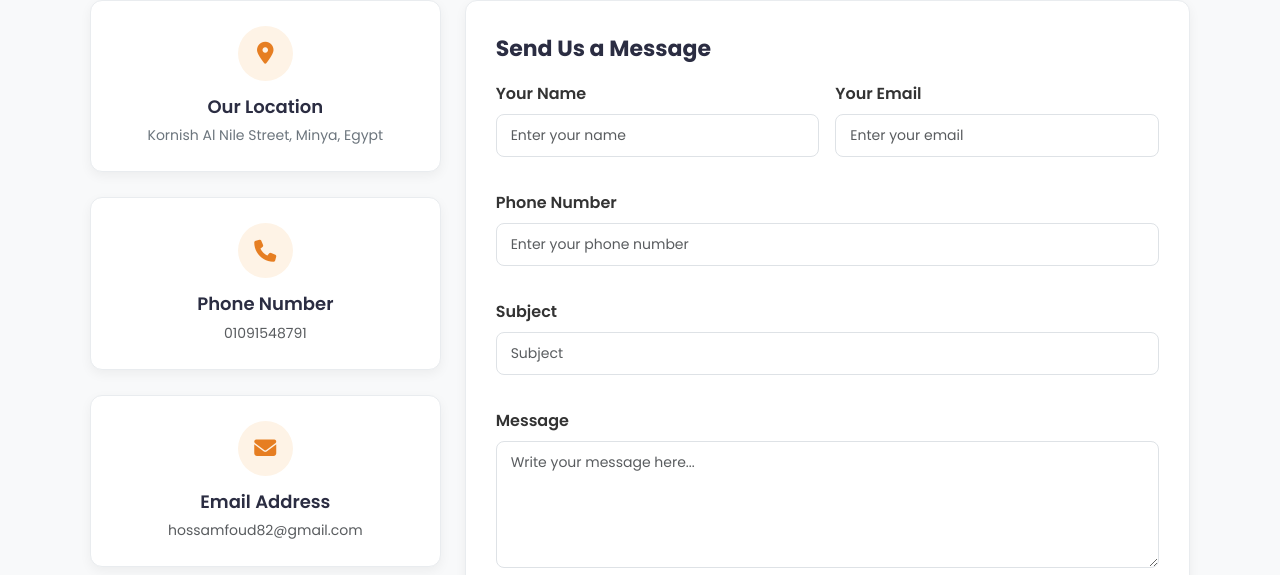
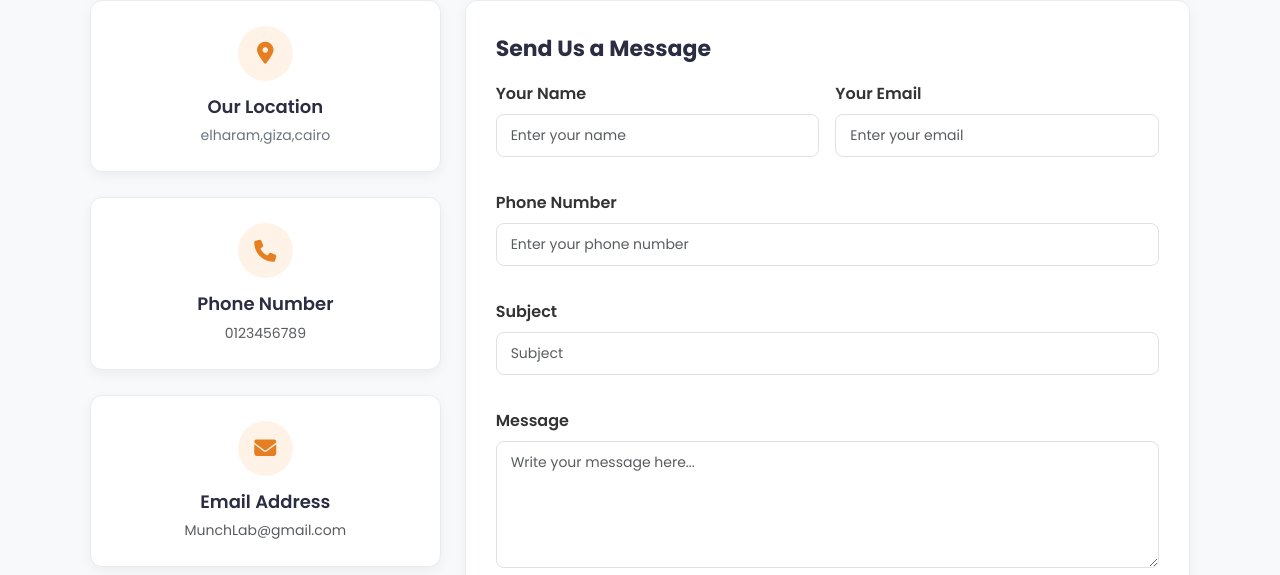
Before and after one commit to mohalaa-1/Restaurant-Menu-Design, a plain HTML site: page contact.html in a window 1280 px wide. Shown: the part 225-800 px from the top of the page. Drawn offline with nearby package versions, Linux system fonts and the light colour scheme.

Commit message:
Update website design

```diff
--- a/contact.html
+++ b/contact.html
@@ -58,7 +58,7 @@
             <i class="fa-solid fa-location-dot"></i>
           </div>
           <h4>Our Location</h4>
-          <p>Kornish Al Nile Street, Minya, Egypt</p>
+          <p>elharam,giza,cairo </p>
         </div>
 
         <!-- رقم الهاتف -->
@@ -67,7 +67,7 @@
             <i class="fa-solid fa-phone"></i>
           </div>
           <h4>Phone Number</h4>
-          <p><a href="tel:01091548791" class="text-decoration-none text-muted">01091548791</a></p>
+          <p><a href="tel:0123456789" class="text-decoration-none text-muted">0123456789</a></p>
         </div>
 
         <!-- البريد الإلكتروني -->
@@ -76,7 +76,7 @@
             <i class="fa-solid fa-envelope"></i>
           </div>
           <h4>Email Address</h4>
-          <p><a href="mailto:hossamfoud82@gmail.com" class="text-decoration-none text-muted">hossamfoud82@gmail.com</a></p>
+          <p><a href=" MunchLab@gmail.com" class="text-decoration-none text-muted">MunchLab@gmail.com</a></p>
         </div>
 
         <!-- أوقات العمل -->
```
